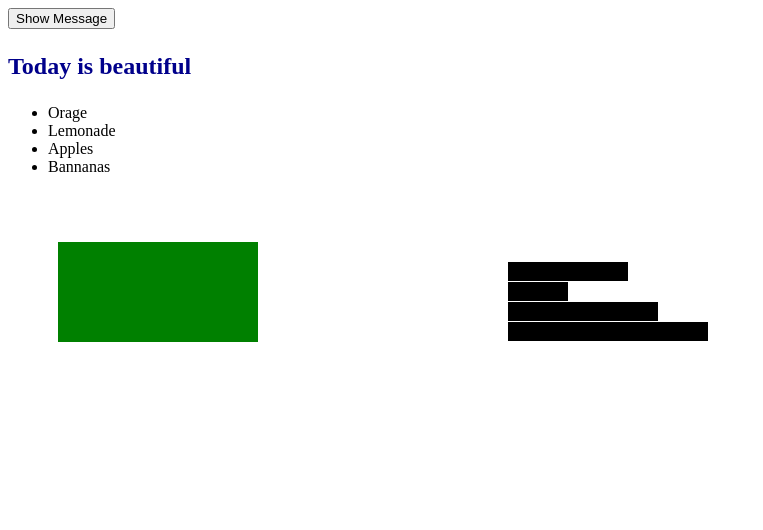
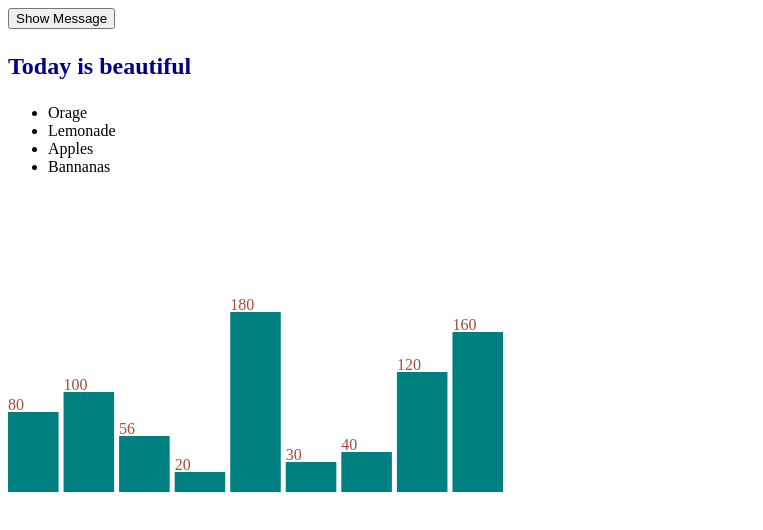
Before and after one commit to omokaro-faith/d3js-playground, a plain HTML site: page getting-started-with-d3js/index.html in a window 1280 px wide. Shown: the whole page, without its empty margins (0-763 px from the left). Drawn offline with nearby package versions, Linux system fonts and the light colour scheme.

Commit message:
ad label to barchart

```diff
--- /dev/null
+++ b/getting-started-with-d3js/barchart2.js
@@ -0,0 +1,41 @@
+var dataset = [80, 100, 56, 20, 180, 30, 40, 120, 160];
+
+var svgWidth = 500, svgHeight = 300, padding = 5;
+var barWidth = (svgWidth / dataset.length);
+
+var svg = d3.select('svg')
+    .attr("width", svgWidth)
+    .attr("height", svgHeight);
+
+svg.selectAll("rect")
+    .data(dataset)
+    .enter()
+    .append("rect")
+    .attr("y", (item) => {
+      return svgHeight - item;
+    })
+    .attr("height", (itemHeight) => {
+      return itemHeight
+    })
+    .attr("width", barWidth - padding)
+    .attr("transform", (item, index) => {
+      var translate = [barWidth * index, 0]
+      return "translate("+ translate + ")";
+    })
+    .attr("fill", "teal")
+
+
+svg.selectAll("text")
+  .data(dataset)
+  .enter()
+  .append("text")
+  .text((item) => {
+    return item;
+  })
+  .attr("y", (d) => {
+    return svgHeight - d - 2;
+  })
+  .attr("x", (d, index) => {
+    return barWidth * index;
+  })
+  .attr("fill", "#A64C38");
--- a/getting-started-with-d3js/index.html
+++ b/getting-started-with-d3js/index.html
@@ -40,9 +40,8 @@
       .on('click', () => {
         d3.select('body')
           .append('h3')
-          .text('Wo la it worked')
+          .text('I got clicked')
       });
   </script>
-  <script src='./rect.js'></script>
-  <script src='./barchart.js'></script>
+  <script src='./barchart2.js'></script>
 </html>
```
